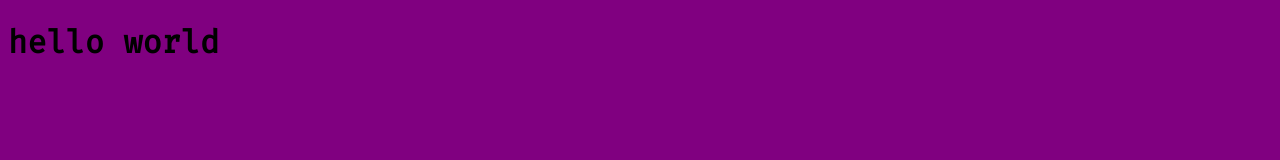
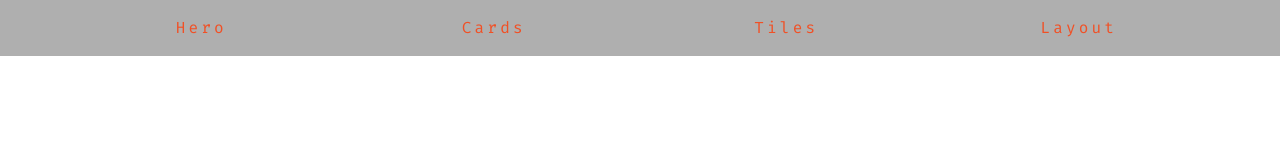
Before and after one commit to antdavisii/grid-projects, a plain HTML site: page index.html in a window 1280 px wide. Drawn offline with Linux system fonts and the light colour scheme.

Commit message:
navbar complete

```diff
--- a/index.html
+++ b/index.html
@@ -18,6 +18,21 @@
 		/>
 	</head>
 	<body>
-		<h1>hello world</h1>
+		<nav class="main-navbar">
+			<ul>
+				<li>
+					<a href="hero.html">hero</a>
+				</li>
+				<li>
+					<a href="cards.html">cards</a>
+				</li>
+				<li>
+					<a href="tiles.html">tiles</a>
+				</li>
+				<li>
+					<a href="layout.html">layout</a>
+				</li>
+			</ul>
+		</nav>
 	</body>
 </html>
--- a/styles.css
+++ b/styles.css
@@ -13,7 +13,110 @@ Variables
 	--mainSpacing: 0.2rem;
 }
 
+/*
+==================
+Global Styles
+==================
+*/
+
+* {
+	margin: 0;
+	padding: 0;
+	box-sizing: border-box;
+}
+
 body {
-	background-color: purple;
+	background-color: var(--mainWhite);
 	font-family: 'Fira Code', monospace;
+	color: var(--mainBlack);
+	line-height: 1.5;
 }
+
+a {
+	text-decoration: none;
+}
+
+img {
+	width: 100%;
+	display: block;
+}
+
+h1,
+h2,
+h3 {
+	text-transform: capitalize;
+	letter-spacing: var(--mainSpacing);
+	margin-bottom: 1.25rem;
+}
+
+h1 {
+	font-size: 3rem;
+}
+
+h2 {
+	margin-bottom: 0;
+}
+
+p {
+	font-weight: 300;
+	font-size: 0.7rem;
+	line-height: 2;
+}
+
+/* button */
+
+.btn {
+	display: inline-block;
+	padding: 0.5rem 1rem;
+	text-transform: capitalize;
+	border: 3px solid var(--primaryColor);
+	color: var(--primaryColor);
+	margin: 3rem;
+	transition: var(--mainTransition);
+}
+
+.btn:hover {
+	background-color: var(--primaryColor);
+	color: var(--mainWhite);
+}
+
+/*
+==================
+Main Navbar
+==================
+*/
+
+.main-navbar {
+	background-color: var(--darkGrey);
+	padding: 0 2rem;
+}
+
+.main-navbar li {
+	list-style: none;
+}
+
+.main-navbar a {
+	text-transform: capitalize;
+	display: block;
+	padding: 1rem 0;
+	color: var(--primaryColor);
+	letter-spacing: var(--mainSpacing);
+	transition: var(--mainTransition);
+}
+
+.main-navbar a:hover {
+	color: var(--mainBlack);
+}
+
+@media screen and (min-width: 992px) {
+	.main-navbar ul {
+		max-width: 1170px;
+		margin: 0 auto;
+		display: grid;
+		grid-template-columns: repeat(4, 1fr);
+	}
+
+	.main-navbar a {
+		text-align: center;
+	}
+}
```
